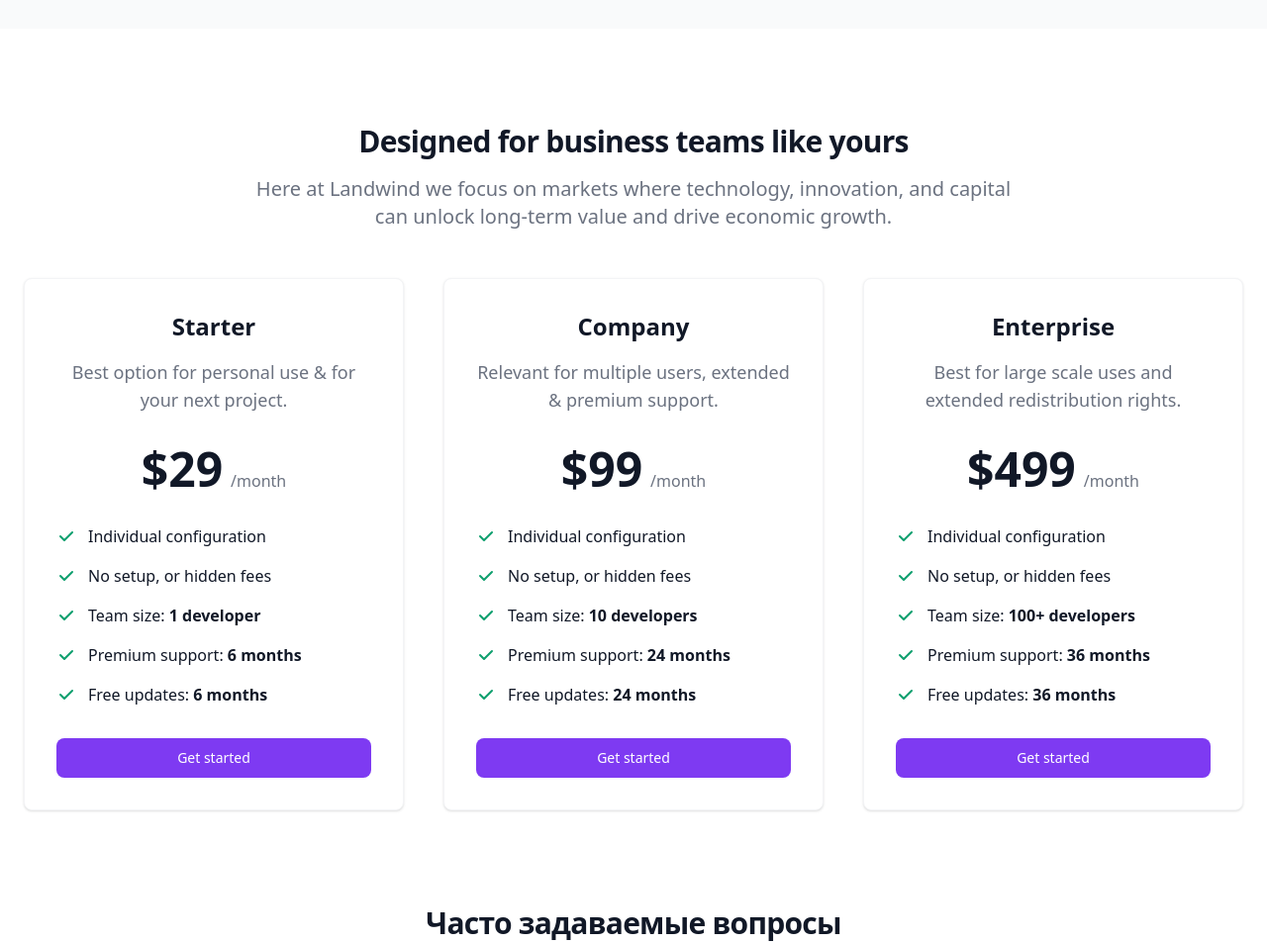
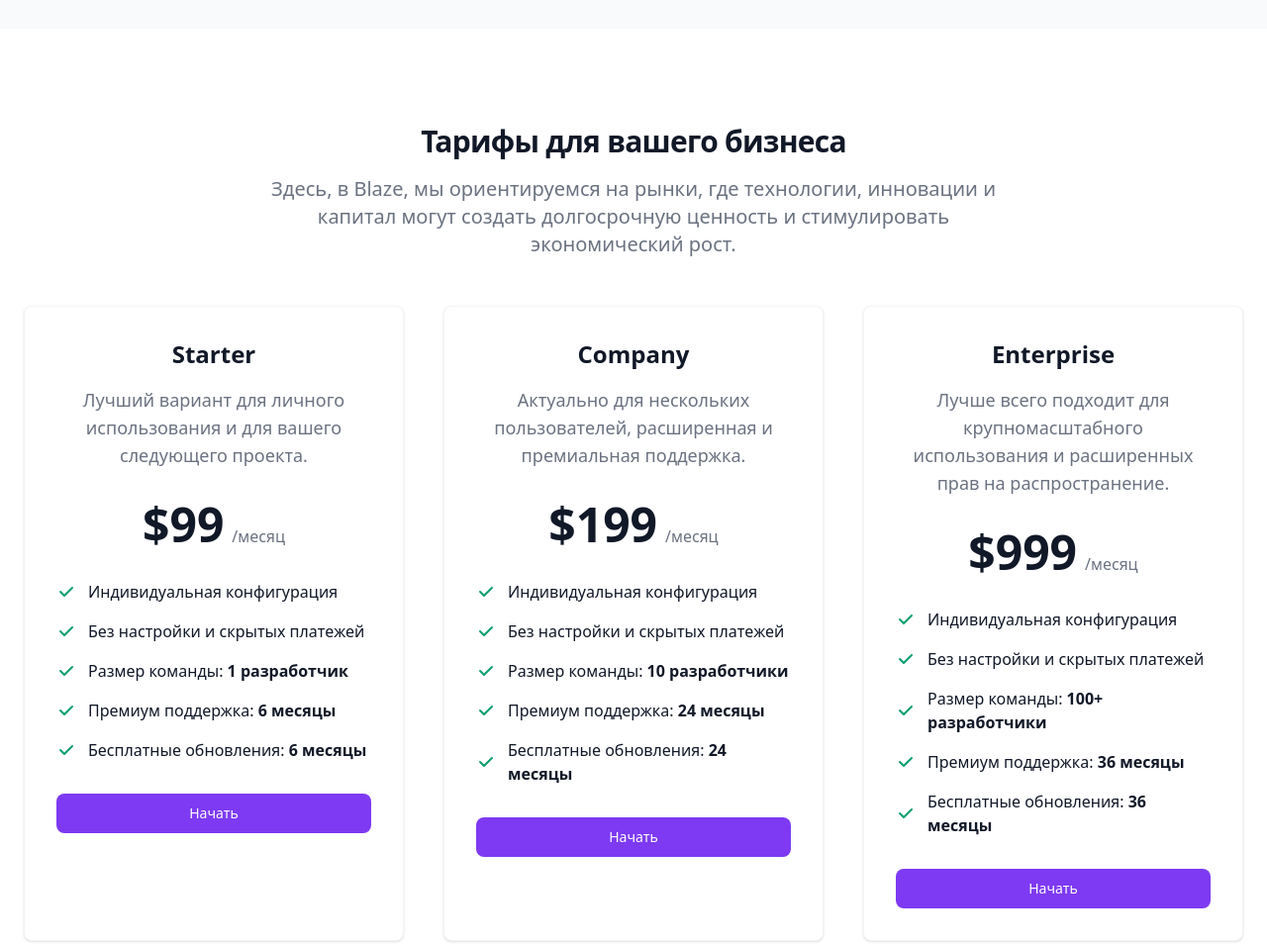
Before and after one commit to blaze-uz/blaze-landing, a website: page index.html in a window 1280 px wide. Shown: the part 2760-3714 px from the top of the page at 99% size. Drawn offline with nearby package versions, Linux system fonts and the light colour scheme.

Commit message:
prices changed

```diff
--- a/index.html
+++ b/index.html
@@ -529,22 +529,24 @@
 <section class="bg-white dark:bg-gray-900">
     <div class="max-w-screen-xl px-4 py-8 mx-auto lg:py-24 lg:px-6">
         <div class="max-w-screen-md mx-auto mb-8 text-center lg:mb-12">
-            <h2 class="mb-4 text-3xl font-extrabold tracking-tight text-gray-900 dark:text-white">Designed for
-                business teams like yours</h2>
-            <p class="mb-5 font-light text-gray-500 sm:text-xl dark:text-gray-400">Here at Landwind we focus on
-                markets where technology, innovation, and capital can unlock long-term value and drive economic
-                growth.</p>
+            <h2 class="mb-4 text-3xl font-extrabold tracking-tight text-gray-900 dark:text-white">
+                Тарифы для вашего бизнеса
+            </h2>
+            <p class="mb-5 font-light text-gray-500 sm:text-xl dark:text-gray-400">
+                Здесь, в Blaze, мы ориентируемся на рынки, где технологии, инновации и капитал могут создать
+                долгосрочную ценность и стимулировать экономический рост.
+            </p>
         </div>
         <div class="space-y-8 lg:grid lg:grid-cols-3 sm:gap-6 xl:gap-10 lg:space-y-0">
             <!-- Pricing Card -->
             <div
                     class="flex flex-col max-w-lg p-6 mx-auto text-center text-gray-900 bg-white border border-gray-100 rounded-lg shadow dark:border-gray-600 xl:p-8 dark:bg-gray-800 dark:text-white">
                 <h3 class="mb-4 text-2xl font-semibold">Starter</h3>
-                <p class="font-light text-gray-500 sm:text-lg dark:text-gray-400">Best option for personal use & for
-                    your next project.</p>
+                <p class="font-light text-gray-500 sm:text-lg dark:text-gray-400">Лучший вариант для личного
+                    использования и для вашего следующего проекта.</p>
                 <div class="flex items-baseline justify-center my-8">
-                    <span class="mr-2 text-5xl font-extrabold">$29</span>
-                    <span class="text-gray-500 dark:text-gray-400">/month</span>
+                    <span class="mr-2 text-5xl font-extrabold">$99</span>
+                    <span class="text-gray-500 dark:text-gray-400">/месяц</span>
                 </div>
                 <!-- List -->
                 <ul role="list" class="mb-8 space-y-4 text-left">
@@ -556,7 +558,7 @@
                                   d="M16.707 5.293a1 1 0 010 1.414l-8 8a1 1 0 01-1.414 0l-4-4a1 1 0 011.414-1.414L8 12.586l7.293-7.293a1 1 0 011.414 0z"
                                   clip-rule="evenodd"></path>
                         </svg>
-                        <span>Individual configuration</span>
+                        <span>Индивидуальная конфигурация</span>
                     </li>
                     <li class="flex items-center space-x-3">
                         <!-- Icon -->
@@ -566,7 +568,7 @@
                                   d="M16.707 5.293a1 1 0 010 1.414l-8 8a1 1 0 01-1.414 0l-4-4a1 1 0 011.414-1.414L8 12.586l7.293-7.293a1 1 0 011.414 0z"
                                   clip-rule="evenodd"></path>
                         </svg>
-                        <span>No setup, or hidden fees</span>
+                        <span>Без настройки и скрытых платежей</span>
                     </li>
                     <li class="flex items-center space-x-3">
                         <!-- Icon -->
@@ -576,7 +578,7 @@
                                   d="M16.707 5.293a1 1 0 010 1.414l-8 8a1 1 0 01-1.414 0l-4-4a1 1 0 011.414-1.414L8 12.586l7.293-7.293a1 1 0 011.414 0z"
                                   clip-rule="evenodd"></path>
                         </svg>
-                        <span>Team size: <span class="font-semibold">1 developer</span></span>
+                        <span>Размер команды: <span class="font-semibold">1 разработчик</span></span>
                     </li>
                     <li class="flex items-center space-x-3">
                         <!-- Icon -->
@@ -586,7 +588,7 @@
                                   d="M16.707 5.293a1 1 0 010 1.414l-8 8a1 1 0 01-1.414 0l-4-4a1 1 0 011.414-1.414L8 12.586l7.293-7.293a1 1 0 011.414 0z"
                                   clip-rule="evenodd"></path>
                         </svg>
-                        <span>Premium support: <span class="font-semibold">6 months</span></span>
+                        <span>Премиум поддержка: <span class="font-semibold">6 месяцы</span></span>
                     </li>
                     <li class="flex items-center space-x-3">
                         <!-- Icon -->
@@ -596,22 +598,21 @@
                                   d="M16.707 5.293a1 1 0 010 1.414l-8 8a1 1 0 01-1.414 0l-4-4a1 1 0 011.414-1.414L8 12.586l7.293-7.293a1 1 0 011.414 0z"
                                   clip-rule="evenodd"></path>
                         </svg>
-                        <span>Free updates: <span class="font-semibold">6 months</span></span>
+                        <span>Бесплатные обновления: <span class="font-semibold">6 месяцы</span></span>
                     </li>
                 </ul>
                 <a href="#"
-                   class="text-white bg-purple-600 hover:bg-purple-700 focus:ring-4 focus:ring-purple-200 font-medium rounded-lg text-sm px-5 py-2.5 text-center dark:text-white  dark:focus:ring-purple-900">Get
-                    started</a>
+                   class="text-white bg-purple-600 hover:bg-purple-700 focus:ring-4 focus:ring-purple-200 font-medium rounded-lg text-sm px-5 py-2.5 text-center dark:text-white  dark:focus:ring-purple-900">Начать</a>
             </div>
             <!-- Pricing Card -->
             <div
                     class="flex flex-col max-w-lg p-6 mx-auto text-center text-gray-900 bg-white border border-gray-100 rounded-lg shadow dark:border-gray-600 xl:p-8 dark:bg-gray-800 dark:text-white">
                 <h3 class="mb-4 text-2xl font-semibold">Company</h3>
-                <p class="font-light text-gray-500 sm:text-lg dark:text-gray-400">Relevant for multiple users,
-                    extended & premium support.</p>
+                <p class="font-light text-gray-500 sm:text-lg dark:text-gray-400">Актуально для нескольких
+                    пользователей, расширенная и премиальная поддержка.</p>
                 <div class="flex items-baseline justify-center my-8">
-                    <span class="mr-2 text-5xl font-extrabold">$99</span>
-                    <span class="text-gray-500 dark:text-gray-400" dark:text-gray-400>/month</span>
+                    <span class="mr-2 text-5xl font-extrabold">$199</span>
+                    <span class="text-gray-500 dark:text-gray-400" dark:text-gray-400>/месяц</span>
                 </div>
                 <!-- List -->
                 <ul role="list" class="mb-8 space-y-4 text-left">
@@ -623,7 +624,7 @@
                                   d="M16.707 5.293a1 1 0 010 1.414l-8 8a1 1 0 01-1.414 0l-4-4a1 1 0 011.414-1.414L8 12.586l7.293-7.293a1 1 0 011.414 0z"
                                   clip-rule="evenodd"></path>
                         </svg>
-                        <span>Individual configuration</span>
+                        <span>Индивидуальная конфигурация</span>
                     </li>
                     <li class="flex items-center space-x-3">
                         <!-- Icon -->
@@ -633,7 +634,7 @@
                                   d="M16.707 5.293a1 1 0 010 1.414l-8 8a1 1 0 01-1.414 0l-4-4a1 1 0 011.414-1.414L8 12.586l7.293-7.293a1 1 0 011.414 0z"
                                   clip-rule="evenodd"></path>
                         </svg>
-                        <span>No setup, or hidden fees</span>
+                        <span>Без настройки и скрытых платежей</span>
                     </li>
                     <li class="flex items-center space-x-3">
                         <!-- Icon -->
@@ -643,7 +644,7 @@
                                   d="M16.707 5.293a1 1 0 010 1.414l-8 8a1 1 0 01-1.414 0l-4-4a1 1 0 011.414-1.414L8 12.586l7.293-7.293a1 1 0 011.414 0z"
                                   clip-rule="evenodd"></path>
                         </svg>
-                        <span>Team size: <span class="font-semibold">10 developers</span></span>
+                        <span>Размер команды: <span class="font-semibold">10 разработчики</span></span>
                     </li>
                     <li class="flex items-center space-x-3">
                         <!-- Icon -->
@@ -653,7 +654,7 @@
                                   d="M16.707 5.293a1 1 0 010 1.414l-8 8a1 1 0 01-1.414 0l-4-4a1 1 0 011.414-1.414L8 12.586l7.293-7.293a1 1 0 011.414 0z"
                                   clip-rule="evenodd"></path>
                         </svg>
-                        <span>Premium support: <span class="font-semibold">24 months</span></span>
+                        <span>Премиум поддержка: <span class="font-semibold">24 месяцы</span></span>
                     </li>
                     <li class="flex items-center space-x-3">
                         <!-- Icon -->
@@ -663,22 +664,21 @@
                                   d="M16.707 5.293a1 1 0 010 1.414l-8 8a1 1 0 01-1.414 0l-4-4a1 1 0 011.414-1.414L8 12.586l7.293-7.293a1 1 0 011.414 0z"
                                   clip-rule="evenodd"></path>
                         </svg>
-                        <span>Free updates: <span class="font-semibold">24 months</span></span>
+                        <span>Бесплатные обновления: <span class="font-semibold">24 месяцы</span></span>
                     </li>
                 </ul>
                 <a href="#"
-                   class="text-white bg-purple-600 hover:bg-purple-700 focus:ring-4 focus:ring-purple-200 font-medium rounded-lg text-sm px-5 py-2.5 text-center dark:text-white  dark:focus:ring-purple-900">Get
-                    started</a>
+                   class="text-white bg-purple-600 hover:bg-purple-700 focus:ring-4 focus:ring-purple-200 font-medium rounded-lg text-sm px-5 py-2.5 text-center dark:text-white  dark:focus:ring-purple-900">Начать</a>
             </div>
             <!-- Pricing Card -->
             <div
                     class="flex flex-col max-w-lg p-6 mx-auto text-center text-gray-900 bg-white border border-gray-100 rounded-lg shadow dark:border-gray-600 xl:p-8 dark:bg-gray-800 dark:text-white">
                 <h3 class="mb-4 text-2xl font-semibold">Enterprise</h3>
-                <p class="font-light text-gray-500 sm:text-lg dark:text-gray-400">Best for large scale uses and
-                    extended redistribution rights.</p>
+                <p class="font-light text-gray-500 sm:text-lg dark:text-gray-400">Лучше всего подходит для
+                    крупномасштабного использования и расширенных прав на распространение.</p>
                 <div class="flex items-baseline justify-center my-8">
-                    <span class="mr-2 text-5xl font-extrabold">$499</span>
-                    <span class="text-gray-500 dark:text-gray-400">/month</span>
+                    <span class="mr-2 text-5xl font-extrabold">$999</span>
+                    <span class="text-gray-500 dark:text-gray-400">/месяц</span>
                 </div>
                 <!-- List -->
                 <ul role="list" class="mb-8 space-y-4 text-left">
@@ -690,7 +690,7 @@
                                   d="M16.707 5.293a1 1 0 010 1.414l-8 8a1 1 0 01-1.414 0l-4-4a1 1 0 011.414-1.414L8 12.586l7.293-7.293a1 1 0 011.414 0z"
                                   clip-rule="evenodd"></path>
                         </svg>
-                        <span>Individual configuration</span>
+                        <span>Индивидуальная конфигурация</span>
                     </li>
                     <li class="flex items-center space-x-3">
                         <!-- Icon -->
@@ -700,7 +700,7 @@
                                   d="M16.707 5.293a1 1 0 010 1.414l-8 8a1 1 0 01-1.414 0l-4-4a1 1 0 011.414-1.414L8 12.586l7.293-7.293a1 1 0 011.414 0z"
                                   clip-rule="evenodd"></path>
                         </svg>
-                        <span>No setup, or hidden fees</span>
+                        <span>Без настройки и скрытых платежей</span>
                     </li>
                     <li class="flex items-center space-x-3">
                         <!-- Icon -->
@@ -710,7 +710,7 @@
                                   d="M16.707 5.293a1 1 0 010 1.414l-8 8a1 1 0 01-1.414 0l-4-4a1 1 0 011.414-1.414L8 12.586l7.293-7.293a1 1 0 011.414 0z"
                                   clip-rule="evenodd"></path>
                         </svg>
-                        <span>Team size: <span class="font-semibold">100+ developers</span></span>
+                        <span>Размер команды: <span class="font-semibold">100+ разработчики</span></span>
                     </li>
                     <li class="flex items-center space-x-3">
                         <!-- Icon -->
@@ -720,7 +720,7 @@
                                   d="M16.707 5.293a1 1 0 010 1.414l-8 8a1 1 0 01-1.414 0l-4-4a1 1 0 011.414-1.414L8 12.586l7.293-7.293a1 1 0 011.414 0z"
                                   clip-rule="evenodd"></path>
                         </svg>
-                        <span>Premium support: <span class="font-semibold">36 months</span></span>
+                        <span>Премиум поддержка: <span class="font-semibold">36 месяцы</span></span>
                     </li>
                     <li class="flex items-center space-x-3">
                         <!-- Icon -->
@@ -730,12 +730,11 @@
                                   d="M16.707 5.293a1 1 0 010 1.414l-8 8a1 1 0 01-1.414 0l-4-4a1 1 0 011.414-1.414L8 12.586l7.293-7.293a1 1 0 011.414 0z"
                                   clip-rule="evenodd"></path>
                         </svg>
-                        <span>Free updates: <span class="font-semibold">36 months</span></span>
+                        <span>Бесплатные обновления: <span class="font-semibold">36 месяцы</span></span>
                     </li>
                 </ul>
                 <a href="#"
-                   class="text-white bg-purple-600 hover:bg-purple-700 focus:ring-4 focus:ring-purple-200 font-medium rounded-lg text-sm px-5 py-2.5 text-center dark:text-white  dark:focus:ring-purple-900">Get
-                    started</a>
+                   class="text-white bg-purple-600 hover:bg-purple-700 focus:ring-4 focus:ring-purple-200 font-medium rounded-lg text-sm px-5 py-2.5 text-center dark:text-white  dark:focus:ring-purple-900">Начать</a>
             </div>
         </div>
     </div>
```
